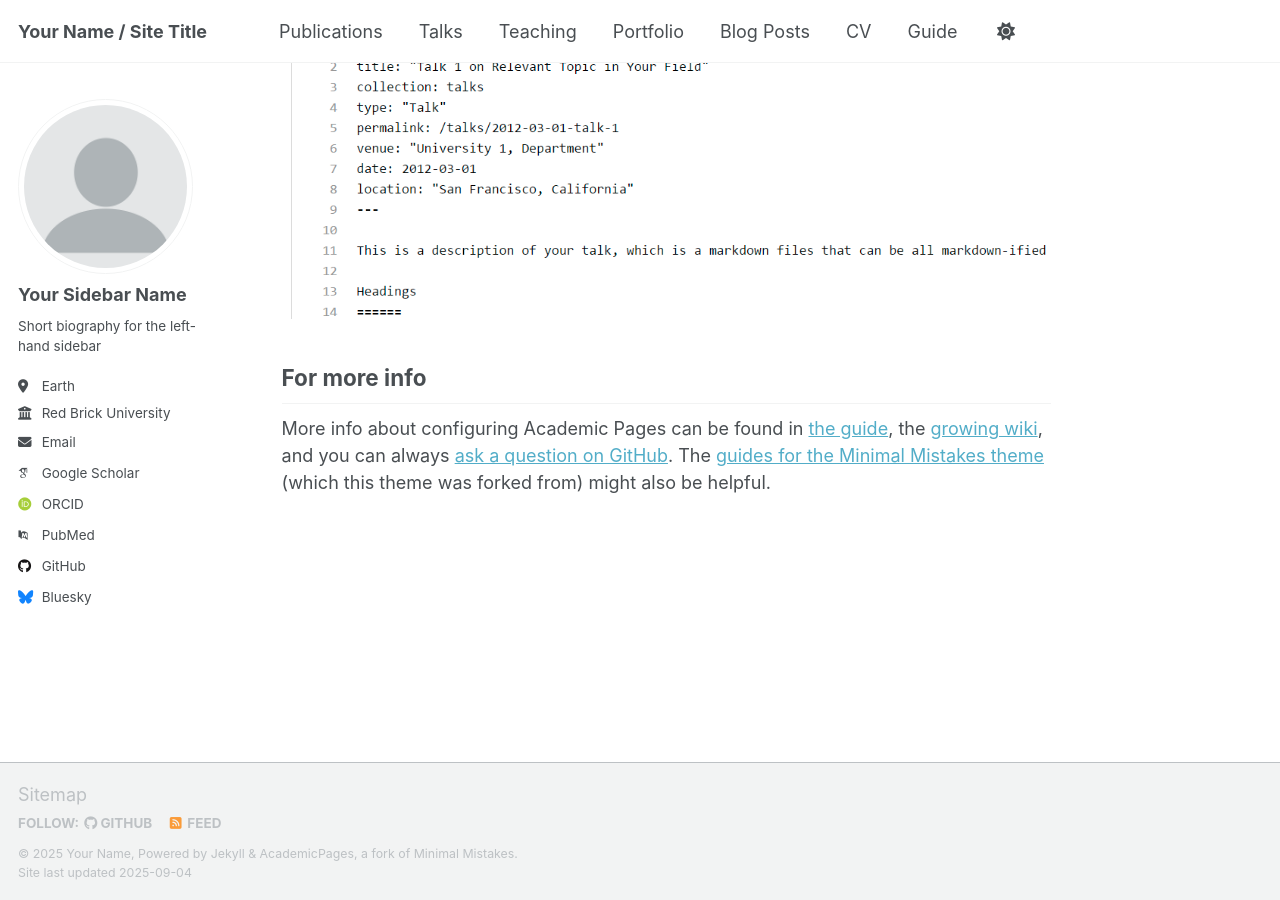
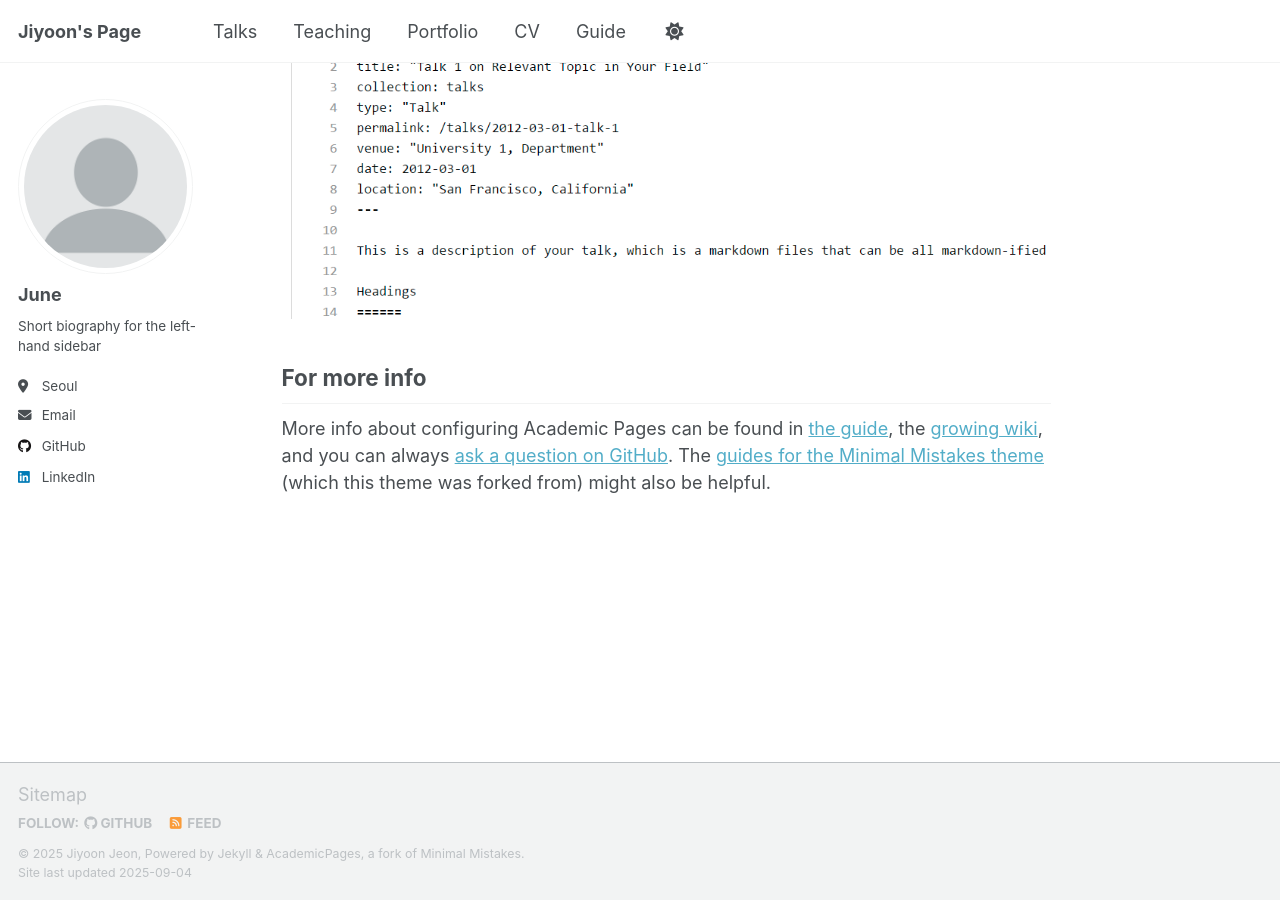
Before and after one commit to JuneJe0n/JuneJe0n.github.io, a Jekyll site: the page built from _pages/about.md, in a window 1280 px wide and 900 px high, scrolled down 2880 px. Built offline with Jekyll 4.4.1, drawn with Linux system fonts in a browser that asks for light colours; some web fonts are replaced; a script that is not in the unit is left out.

Commit message:
initial commit

```diff
--- a/Gemfile
+++ b/Gemfile
@@ -1,3 +1,4 @@
+
 source 'https://rubygems.org'
 
 group :jekyll_plugins do
--- a/_config.yml
+++ b/_config.yml
@@ -9,13 +9,13 @@
 # Basic Site Settings
 locale                   : "en-US"
 site_theme               : "default" # Currently available options are "default", "air"
-title                    : "Your Name / Site Title"
+title                    : "Jiyoon's Page"
 title_separator          : "-"
-name                     : &name "Your Name"
+name                     : &name "Jiyoon Jeon"
 description              : &description "personal description"
-url                      : https://academicpages.github.io # the base hostname & protocol for your site e.g. "https://[your GitHub username].github.io" or if you already have some other page hosted on Github then use "https://[your GitHub username].github.io/[Your Repo Name]"
+url                      : "https://juneje0n.github.io" # the base hostname & protocol for your site e.g. "https://[your GitHub username].github.io" or if you already have some other page hosted on Github then use "https://[your GitHub username].github.io/[Your Repo Name]"
 baseurl                  : "" # the subpath of your site, e.g. "/blog"
-repository               : "academicpages/academicpages.github.io"
+repository               : # "academicpages/academicpages.github.io"
 
 # Site Author - The following control what appear as part of the author content on the side bar.
 #               If a field is blank the icon and link will not appear, otherwise it will be shown.
@@ -23,23 +23,23 @@ repository               : "academicpages/academicpages.github.io"
 author:
   # Biographic information
   avatar           : "profile.png"
-  name             : "Your Sidebar Name"
+  name             : "June"
   pronouns         : # example: "she/her"
   bio              : "Short biography for the left-hand sidebar"
-  location         : "Earth"
-  employer         : "Red Brick University"
+  location         : "Seoul"
+  employer         : # "Ewha"
   uri              : # URL
-  email            : "none@example.org"
+  email            : "jyunejeon@gmail.com"
 
   # Academic websites
   academia         : # URL
   arxiv            : # URL - Update with the correct link to your profile
-  googlescholar    : "https://scholar.google.com/citations?user=PS_CX0AAAAAJ"
+  googlescholar    : # URL
   inspire-hep      : # URL
   impactstory      : # URL
-  orcid            : "http://orcid.org/yourorcidurl"
+  orcid            : # URL
   semantic         : # URL
-  pubmed           : "https://www.ncbi.nlm.nih.gov/pubmed/?term=john+snow"
+  pubmed           : # URL
   researchgate     : # URL
   scopus           : # URL
 
@@ -47,13 +47,13 @@ author:
   bitbucket        : # Username - Update with your username on the site
   codepen          : # Username
   dribbble         : # Username
-  github           : "academicpages"
+  github           : "https://github.com/JuneJe0n"
   kaggle           : # Username
   stackoverflow    : # User number or user number and name (i.e., use "1" or "1/jeff-atwood")
 
   # Social media
   artstation       : # Username
-  bluesky          : "bsky.app" # Replace this with you Bluesky username
+  bluesky          : # Replace this with you Bluesky username
   facebook         : # Username
   flickr           : # Username
   foursquare       : # Username
@@ -62,7 +62,7 @@ author:
   keybase          : # Username
   instagram        : # Username
   lastfm           : # Username
-  linkedin         : # Username
+  linkedin         : "https://www.linkedin.com/in/jiyoonjeonai/"
   mastodon         : # URL
   medium           : # URL
   pinterest        : # Username
--- a/_data/navigation.yml
+++ b/_data/navigation.yml
@@ -8,8 +8,8 @@
 #      Markdown formatted page while the second is generated using JSON.
 
 main:
-  - title: "Publications"
-    url: /publications/
+  # - title: "Publications"
+  #   url: /publications/
 
   - title: "Talks"
     url: /talks/
@@ -20,9 +20,6 @@ main:
   - title: "Portfolio"
     url: /portfolio/
 
-  - title: "Blog Posts"
-    url: /year-archive/
-
   - title: "CV"
     url: /cv/
 
```
